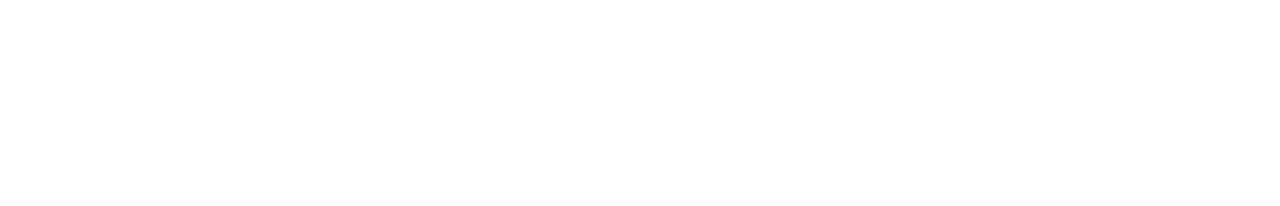
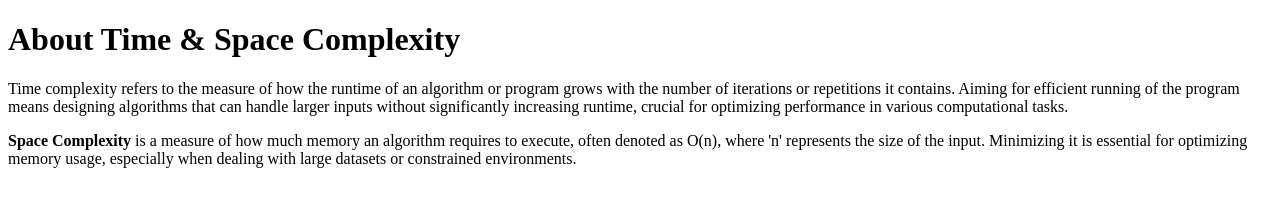
Before and after one commit to acciojob/time-and-space-complexity-thewelshfiend, a website: page main.html in a window 1280 px wide. Drawn offline with Linux system fonts and the light colour scheme.

Commit message:
created a submission

```diff
--- a/main.html
+++ b/main.html
@@ -3,14 +3,22 @@
 <html>
 
 <head>
-	<link rel="stylesheet" href="styles.css">
+    <link rel="stylesheet" href="styles.css">
 </head>
 
 <body>
-	<!-- the entire body must be written by student -->
-    <script type="text/javascript" src="./script.js">
-</script>
+    <!-- the entire body must be written by student -->
+    <h1>About Time & Space Complexity</h1>
+    <article>
+        <p>
+            Time complexity refers to the measure of how the runtime of an algorithm or program grows with the number of iterations or repetitions it contains. Aiming for efficient running of the program means designing algorithms that can handle larger inputs without significantly increasing runtime, crucial for optimizing performance in various computational tasks.
+        </p>
+        <p>
+            <b>Space Complexity</b> is a measure of how much memory an algorithm requires to execute, often denoted as O(n), where 'n' represents the size of the input. Minimizing it is essential for optimizing memory usage, especially when dealing with large datasets or constrained environments.
+        </p>
+    </article>
 
+    <script type="text/javascript" src="./script.js"></script>
 </body>
 
 </html>
```
